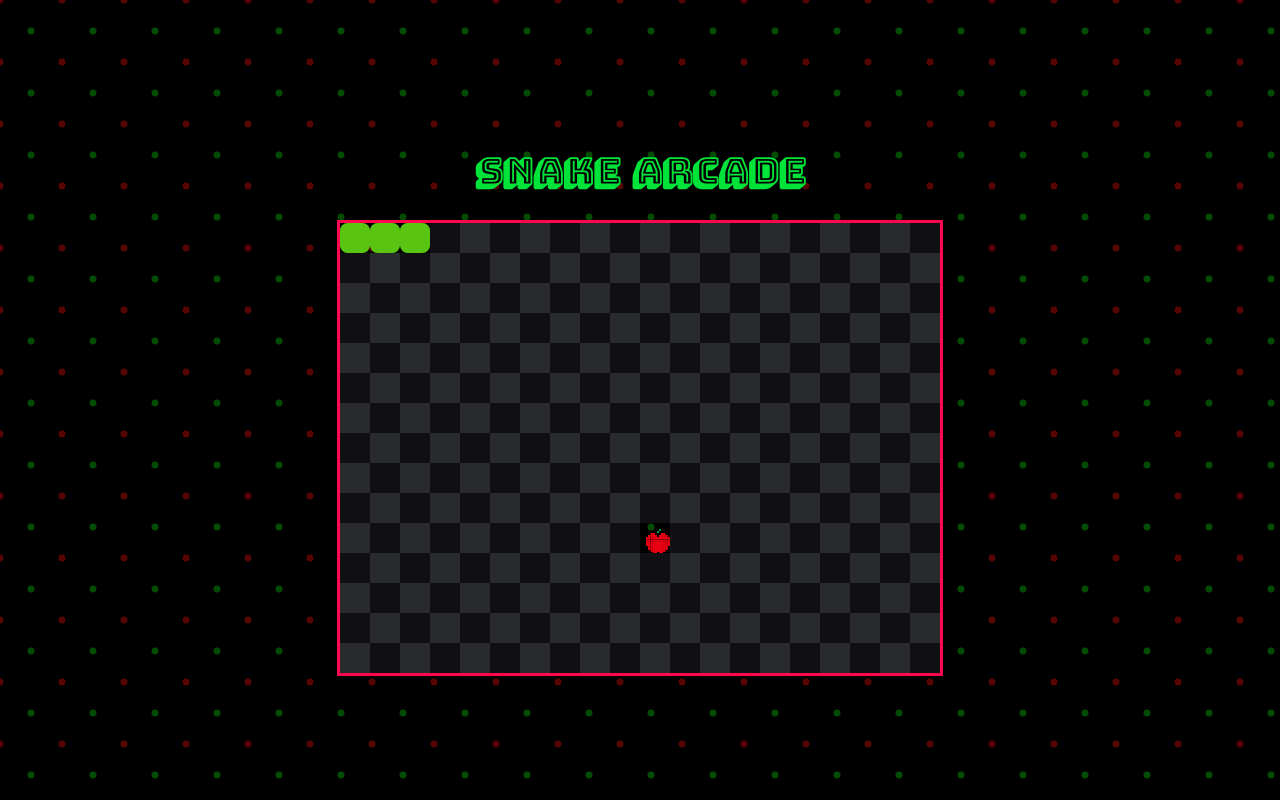
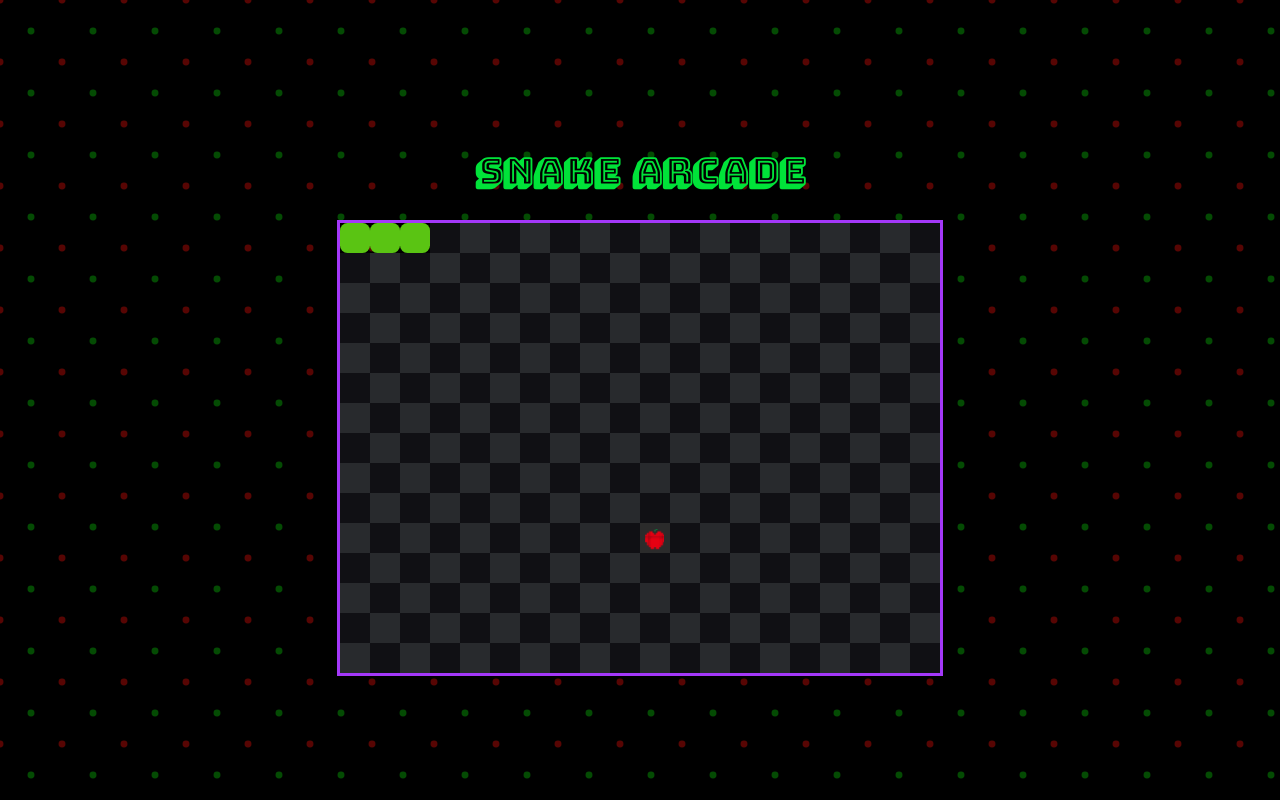
Before and after one commit to mgandeva/Snake, an Angular app: page / in a window 1280 px wide. Built offline with nearby package versions, Linux system fonts and the light colour scheme.

Commit message:
more design changes

```diff
--- a/src/app/app.component.scss
+++ b/src/app/app.component.scss
@@ -11,7 +11,7 @@
   flex-wrap: wrap;
 
   box-sizing: border-box;
-  border: solid var(--light-red) 3px;
+  border: solid var(--electric-purple) 3px;
 
   .cell {
     width: 30px;
--- a/src/styles.scss
+++ b/src/styles.scss
@@ -9,6 +9,9 @@
 
   // red colors
   --light-red: #ff074e;
+
+  // purple colors
+  --electric-purple: #a438f9;
 }
 
 body {
```
Also changed, not shown: src/app/assets/food.png.
